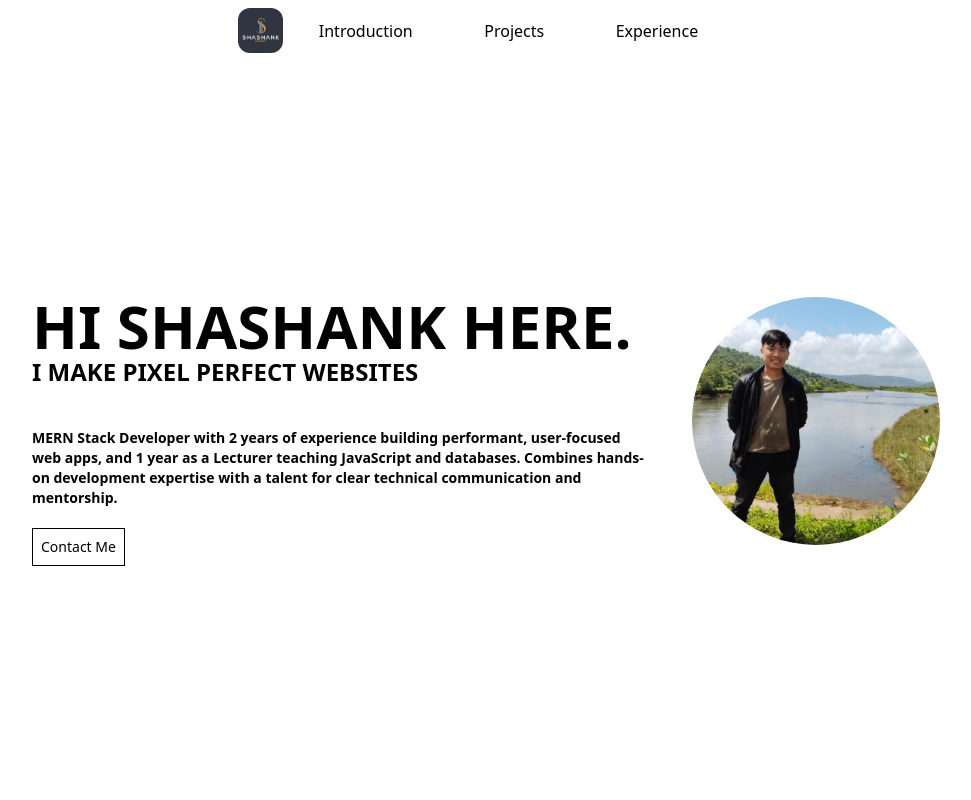
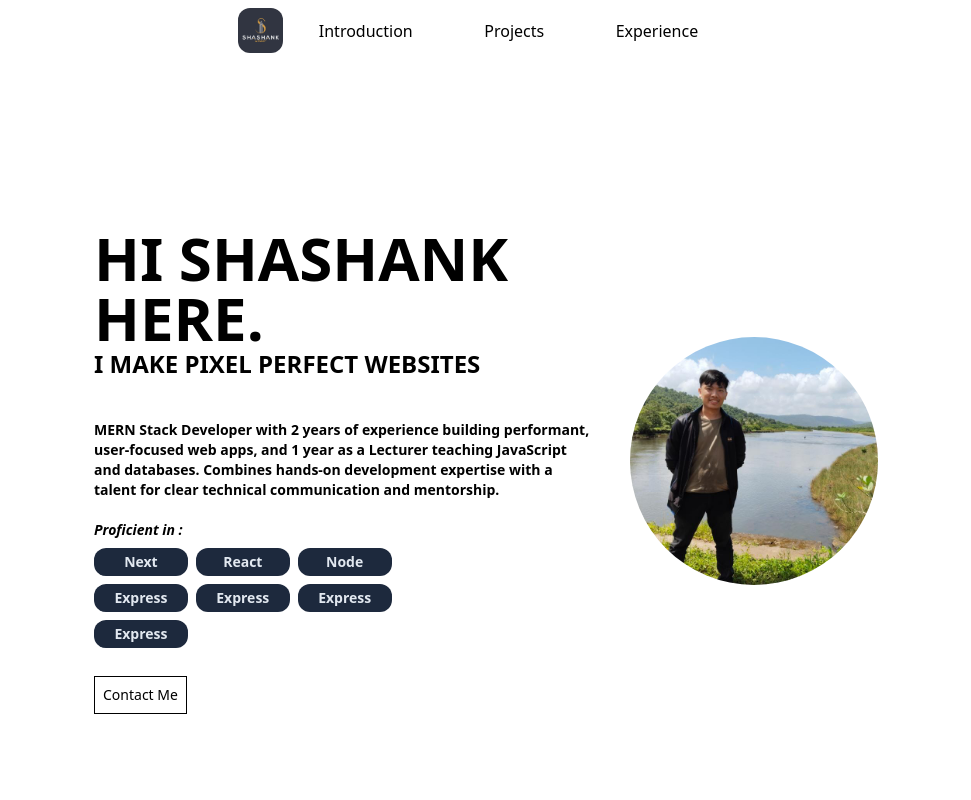
Before and after one commit to Shashankthapa/next-portfolio, a Next.js app: page / in a window 1280 px wide. Shown: the top 800 px of the page, without its empty margins (154-1125 px from the left). Built offline with nearby package versions, Linux system fonts and the light colour scheme.

Commit message:
updated extra horizontal scroller

```diff
--- a/app/components/ui/Reveal.tsx
+++ b/app/components/ui/Reveal.tsx
@@ -9,7 +9,7 @@ interface Props {
   width?: "100%" | "fit-content";
   cssPropertyMotion?: string | "";
   cssProperty?: string | "";
-  // height?: "100vh" | "fit-content";
+  height?: "100vh" | "fit-content";
 }
 
 const Reveal: React.FC<Props> = ({
@@ -17,6 +17,7 @@ const Reveal: React.FC<Props> = ({
   cssPropertyMotion,
   width,
   cssProperty,
+  height
 }) => {
   const ref = useRef(null);
   const isInView = useInView(ref, { once: true });
@@ -34,6 +35,7 @@ const Reveal: React.FC<Props> = ({
         position: "relative",
         width,
         overflow: "hidden",
+        height
       }}
       className={`${cssProperty}`}
     >
--- /dev/null
+++ b/app/components/ui/TechStackContainer.tsx
@@ -0,0 +1,15 @@
+import React from "react";
+
+interface techProps {
+  stack: string;
+}
+
+const TechStackContainer: React.FC<techProps> = ({ stack }) => {
+  return (
+    <div className="flex items-center justify-center px-4 py-1 bg-slate-800 rounded-xl text-slate-200 font-semibold">
+      {stack}
+    </div>
+  );
+};
+
+export default TechStackContainer;
--- a/app/section/Hero.tsx
+++ b/app/section/Hero.tsx
@@ -2,20 +2,21 @@ import React from "react";
 import Image from "next/image";
 import Reveal from "../components/ui/Reveal";
 import Button from "../components/ui/Button";
+import TechStack from "./TechStack";
 
 const Hero = () => {
   return (
     <Reveal
       width="100%"
+      height="100vh"
       cssPropertyMotion="flex flex-col lg:flex-row justify-center items-center px-5 w-full gap-3 sm:gap-5 md:gap-10"
-      cssProperty="flex items-center h-fit lg:h-[90vh]"
+      cssProperty="flex items-center"
+      // h-fit lg:h-[90vh]
     >
-      <div className="font-sans text-4xl md:text-5xl lg:text-6xl w-full sm:w-full lg:md:w-[50%]">
+      <div className="font-sans text-4xl md:text-5xl lg:text-6xl w-full sm:w-full lg:md:w-[40%]">
         <div className="mt-10 font-extrabold mb-4 lg:mb-10">
           <h1>HI SHASHANK HERE.</h1>
-          <h1 className="text-sm sm:text-2xl">
-            I MAKE PIXEL PERFECT WEBSITES
-          </h1>
+          <h1 className="text-sm sm:text-2xl">I MAKE PIXEL PERFECT WEBSITES</h1>
         </div>
         <div className="text-sm font-bold w-full">
           MERN Stack Developer with 2 years of experience building performant,
@@ -24,10 +25,13 @@ const Hero = () => {
           for clear technical communication and mentorship.
         </div>
         <div>
+          <TechStack />
+        </div>
+        <div>
           <Button />
         </div>
       </div>
-      <div className="relative w-[75%] lg:w-[20%] aspect-square">
+      <div className="relative w-[50%] lg:w-[20%] aspect-square">
         <Image
           className="rounded-full w-[70%] sm:w-fit "
           src="/images/shashank.jpeg"
--- /dev/null
+++ b/app/section/TechStack.tsx
@@ -0,0 +1,21 @@
+import React from "react";
+import TechStackContainer from "../components/ui/TechStackContainer";
+
+const TechStack = () => {
+  return (
+    <article className="text-sm mt-5">
+      <div className="font-bold italic">Proficient in :</div>
+      <div className="grid grid-cols-4 md:lg:grid-cols-3 gap-2 py-2 md:lg:w-[60%]">
+        <TechStackContainer stack="Next" />
+        <TechStackContainer stack="React" />
+        <TechStackContainer stack="Node" />
+        <TechStackContainer stack="Express" />
+        <TechStackContainer stack="Express" />
+        <TechStackContainer stack="Express" />
+        <TechStackContainer stack="Express" />
+      </div>
+    </article>
+  );
+};
+
+export default TechStack;
```
